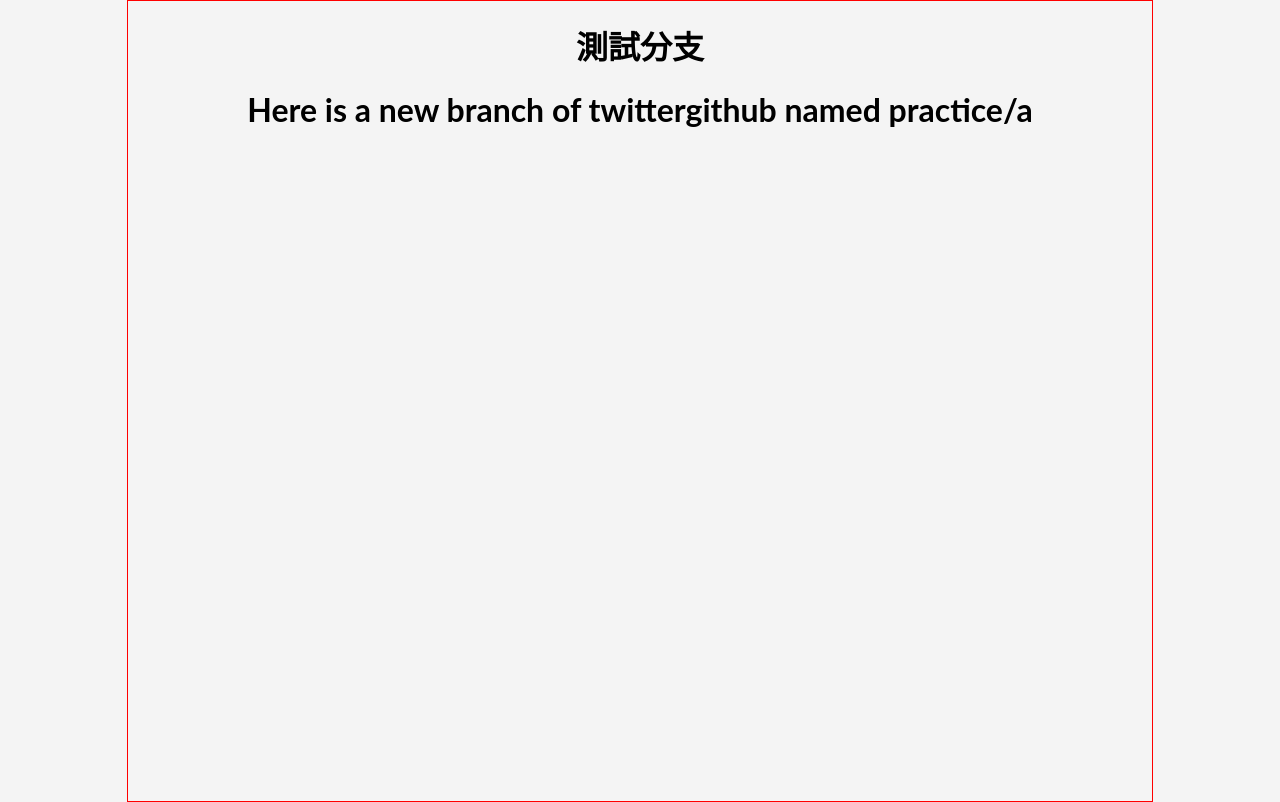
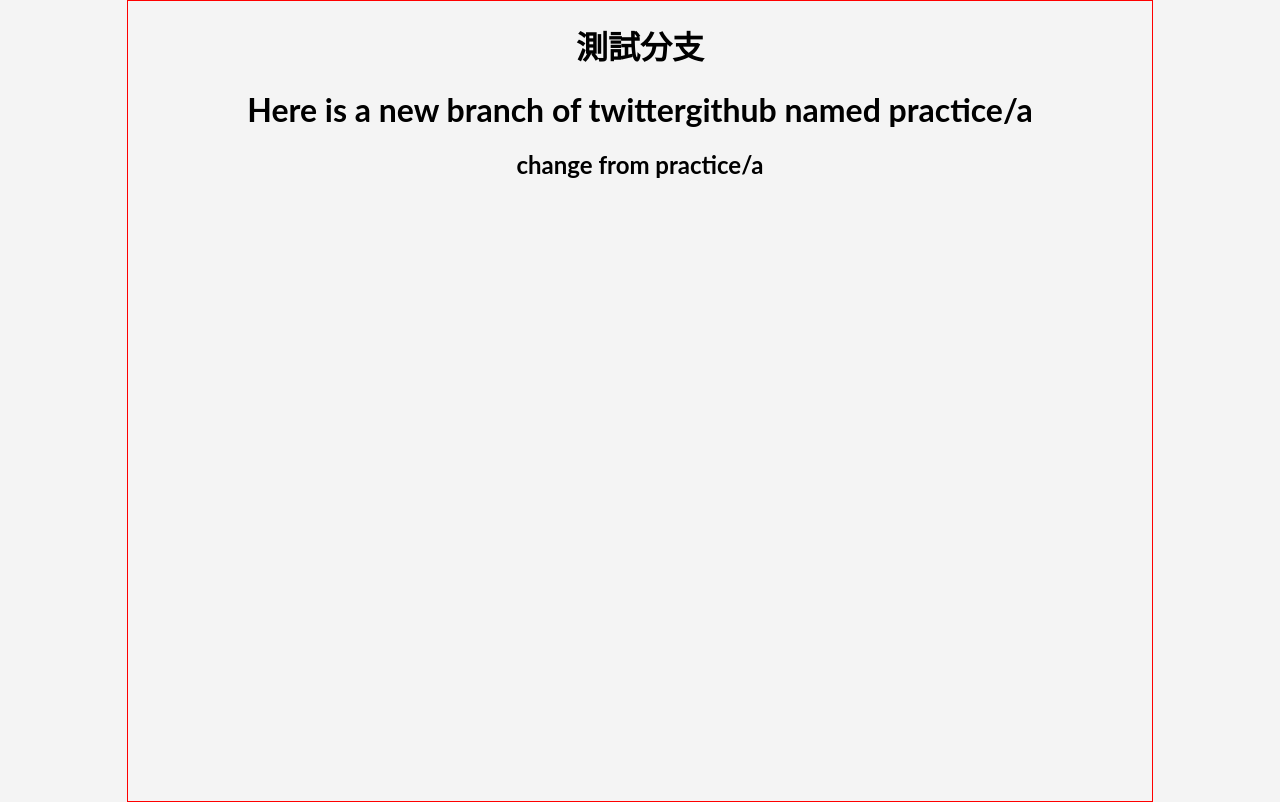
Before and after one commit to u418572/twittergithub, a React (Create React App) app: page / in a window 1280 px wide. Built offline with nearby package versions, Linux system fonts and the light colour scheme.

Commit message:
feat:add h2

```diff
--- a/src/components/johnny/MainPractice.jsx
+++ b/src/components/johnny/MainPractice.jsx
@@ -2,6 +2,7 @@ function MainPractice () {
 return (
   <>
   <h1>Here is a new branch of twittergithub named practice/a</h1>
+  <h2>change from practice/a</h2>
   </>
 )
 
```
